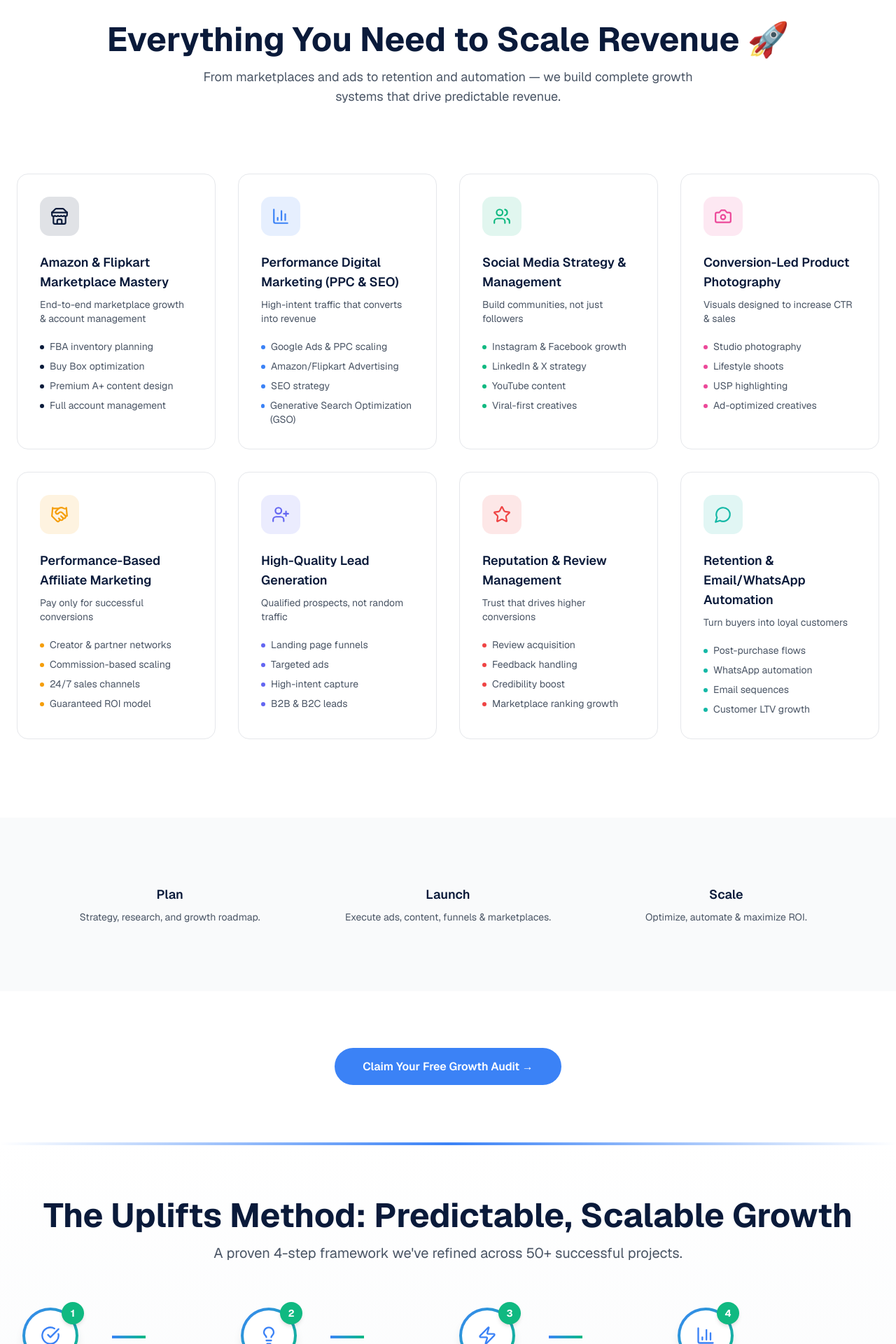
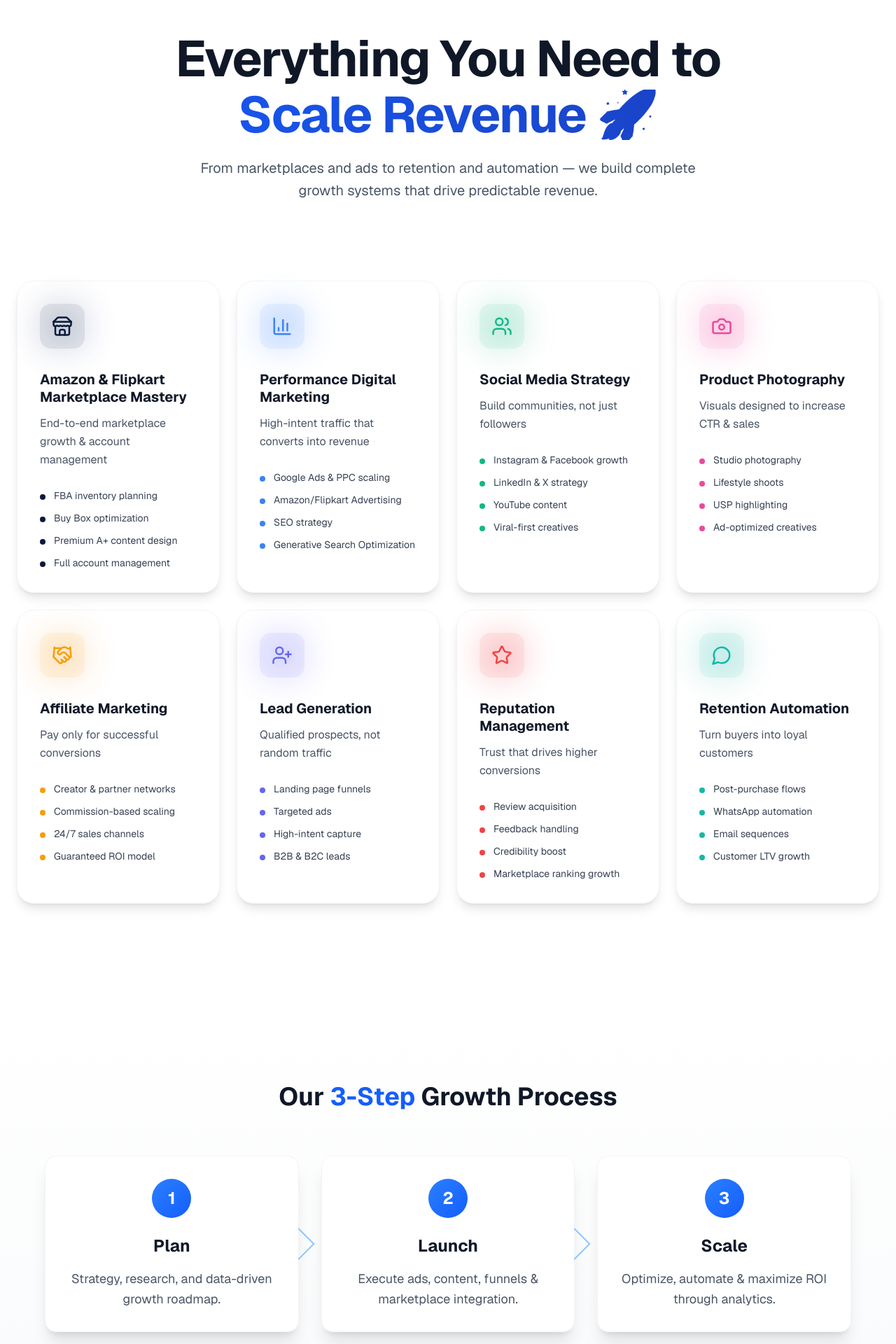
Before and after one commit to harshh1505/uplifts_media, a Next.js app: page / in a window 1280 px wide. Shown: the part 1680-3600 px from the top of the page at 70% size. Built offline with nearby package versions, Linux system fonts and the light colour scheme.

Commit message:
Refactor service titles and enhance animations

```diff
--- a/components/services.tsx
+++ b/components/services.tsx
@@ -9,6 +9,7 @@ import {
   Star,
   MessageCircle,
 } from 'lucide-react';
+import { motion } from 'framer-motion';
 
 const services = [
   {
@@ -22,22 +23,24 @@ const services = [
       'Full account management',
     ],
     color: '#0A1A3A',
+    gradient: 'from-blue-950 to-blue-900',
   },
   {
     icon: BarChart3,
-    title: 'Performance Digital Marketing (PPC & SEO)',
+    title: 'Performance Digital Marketing',
     description: 'High-intent traffic that converts into revenue',
     details: [
       'Google Ads & PPC scaling',
       'Amazon/Flipkart Advertising',
       'SEO strategy',
-      'Generative Search Optimization (GSO)',
+      'Generative Search Optimization',
     ],
     color: '#3B82F6',
+    gradient: 'from-blue-500 to-blue-600',
   },
   {
     icon: Users,
-    title: 'Social Media Strategy & Management',
+    title: 'Social Media Strategy',
     description: 'Build communities, not just followers',
     details: [
       'Instagram & Facebook growth',
@@ -46,10 +49,11 @@ const services = [
       'Viral-first creatives',
     ],
     color: '#10B981',
+    gradient: 'from-emerald-500 to-emerald-600',
   },
   {
     icon: Camera,
-    title: 'Conversion-Led Product Photography',
+    title: 'Product Photography',
     description: 'Visuals designed to increase CTR & sales',
     details: [
       'Studio photography',
@@ -58,10 +62,11 @@ const services = [
       'Ad-optimized creatives',
     ],
     color: '#EC4899',
+    gradient: 'from-pink-500 to-pink-600',
   },
   {
     icon: Handshake,
-    title: 'Performance-Based Affiliate Marketing',
+    title: 'Affiliate Marketing',
     description: 'Pay only for successful conversions',
     details: [
       'Creator & partner networks',
@@ -70,10 +75,11 @@ const services = [
       'Guaranteed ROI model',
     ],
     color: '#F59E0B',
+    gradient: 'from-amber-500 to-amber-600',
   },
   {
     icon: UserPlus,
-    title: 'High-Quality Lead Generation',
+    title: 'Lead Generation',
     description: 'Qualified prospects, not random traffic',
     details: [
       'Landing page funnels',
@@ -82,10 +88,11 @@ const services = [
       'B2B & B2C leads',
     ],
     color: '#6366F1',
+    gradient: 'from-indigo-500 to-indigo-600',
   },
   {
     icon: Star,
-    title: 'Reputation & Review Management',
+    title: 'Reputation Management',
     description: 'Trust that drives higher conversions',
     details: [
       'Review acquisition',
@@ -94,10 +101,11 @@ const services = [
       'Marketplace ranking growth',
     ],
     color: '#EF4444',
+    gradient: 'from-red-500 to-red-600',
   },
   {
     icon: MessageCircle,
-    title: 'Retention & Email/WhatsApp Automation',
+    title: 'Retention Automation',
     description: 'Turn buyers into loyal customers',
     details: [
       'Post-purchase flows',
@@ -106,110 +114,196 @@ const services = [
       'Customer LTV growth',
     ],
     color: '#14B8A6',
+    gradient: 'from-teal-500 to-teal-600',
   },
 ];
 
 export function Services() {
   return (
-    <section id="services" className="bg-white">
+    <section id="services" className="bg-white overflow-hidden">
 
       {/* ================= HERO ================= */}
-      <div className="text-center py-24 px-6">
-        <h2 className="text-4xl md:text-5xl font-bold text-[#0A1A3A] mb-4">
-          Everything You Need to Scale Revenue 🚀
+      <motion.div
+        initial={{ opacity: 0, y: 30 }}
+        whileInView={{ opacity: 1, y: 0 }}
+        transition={{ duration: 0.6 }}
+        viewport={{ once: true }}
+        className="text-center py-28 px-6"
+      >
+        <h2 className="text-5xl md:text-6xl lg:text-7xl font-bold text-gray-900 mb-6 tracking-tight">
+          Everything You Need to
+          <span className="block bg-gradient-to-r from-blue-600 to-blue-800 bg-clip-text text-transparent mt-2">
+            Scale Revenue 🚀
+          </span>
         </h2>
 
-        <p className="text-gray-600 text-lg max-w-3xl mx-auto">
-          From marketplaces and ads to retention and automation —
-          we build complete growth systems that drive predictable revenue.
+        <p className="text-gray-600 text-xl max-w-3xl mx-auto leading-relaxed">
+          From marketplaces and ads to retention and automation — we build complete growth systems that drive predictable revenue.
         </p>
-      </div>
-
+      </motion.div>
 
       {/* ================= GRID ================= */}
-      <div className="max-w-7xl mx-auto px-6 pb-28">
-        <div className="grid grid-cols-1 sm:grid-cols-2 lg:grid-cols-4 gap-8">
-
+      <div className="max-w-7xl mx-auto px-6 pb-32">
+        <div className="grid grid-cols-1 sm:grid-cols-2 lg:grid-cols-4 gap-6">
           {services.map((service, index) => {
             const Icon = service.icon;
 
             return (
+              <motion.div
+                key={index}
+                initial={{ opacity: 0, y: 40 }}
+                whileInView={{ opacity: 1, y: 0 }}
+                transition={{ duration: 0.5, delay: index * 0.1 }}
+                viewport={{ once: true }}
+                whileHover={{
+                  y: -8,
+                  transition: { type: "spring", stiffness: 300 }
+                }}
+                className="group relative"
+              >
+                <div className="absolute inset-0 bg-gradient-to-br from-white to-gray-50 rounded-3xl opacity-0 group-hover:opacity-100 transition-opacity duration-500" />
+
+                <div className="relative bg-white rounded-3xl border border-gray-100 p-8 shadow-lg hover:shadow-2xl transition-all duration-500 group-hover:border-transparent h-full">
+
+                  <div className="relative z-10">
+                    <div className="flex items-center gap-5 mb-8">
+                      <div className="relative">
+                        <div className={`absolute inset-0 bg-gradient-to-br ${service.gradient} opacity-20 blur-xl rounded-xl`} />
                         <div
-                key={index}
-                className="group bg-white rounded-2xl border border-gray-200 p-8 hover:-translate-y-2 hover:shadow-xl transition-all duration-300"
+                          className="relative w-16 h-16 rounded-2xl flex items-center justify-center transition-transform duration-500 group-hover:scale-110"
+                          style={{ backgroundColor: `${service.color}15` }}
                         >
-                <div
-                  className="w-14 h-14 rounded-xl flex items-center justify-center mb-6"
-                  style={{ backgroundColor: `${service.color}20` }}
-                >
-                  <Icon size={26} style={{ color: service.color }} />
+                          <Icon size={30} style={{ color: service.color }} />
+                        </div>
+                      </div>
                     </div>
 
-                <h3 className="text-lg font-semibold text-[#0A1A3A] mb-2">
+                    <h3 className="text-xl font-bold text-gray-900 mb-3 leading-tight group-hover:bg-gradient-to-r group-hover:from-gray-900 group-hover:to-gray-700 group-hover:bg-clip-text group-hover:text-transparent transition-all duration-300">
                       {service.title}
                     </h3>
 
-                <p className="text-sm text-gray-600 mb-5">
+                    <p className="text-gray-600 mb-7 text-base leading-relaxed">
                       {service.description}
                     </p>
 
-                <ul className="space-y-2">
+                    <ul className="space-y-3">
                       {service.details.map((detail, i) => (
-                    <li key={i} className="text-sm text-gray-600 flex gap-2">
+                        <motion.li
+                          key={i}
+                          initial={{ opacity: 0, x: -10 }}
+                          whileInView={{ opacity: 1, x: 0 }}
+                          transition={{ duration: 0.3, delay: i * 0.1 }}
+                          viewport={{ once: true }}
+                          className="text-gray-700 text-sm flex items-start gap-3 group/item"
+                        >
                           <span
-                        className="w-1.5 h-1.5 mt-2 rounded-full"
+                            className="w-2 h-2 mt-2 rounded-full flex-shrink-0 transition-all duration-300 group-hover/item:scale-125"
                             style={{ backgroundColor: service.color }}
                           />
+                          <span className="group-hover/item:translate-x-1 transition-transform duration-300">
                             {detail}
-                    </li>
+                          </span>
+                        </motion.li>
                       ))}
                     </ul>
                   </div>
+
+                  {/* Hover Effect Ring */}
+                  <div className="absolute inset-0 rounded-3xl border-2 border-transparent group-hover:border-gray-100 transition-all duration-500" />
+                </div>
+              </motion.div>
             );
           })}
-
         </div>
       </div>
 
+      {/* ================= PROCESS ================= */}
+      <div className="bg-gradient-to-b from-white to-gray-50 py-32 px-6">
+        <motion.div
+          initial={{ opacity: 0 }}
+          whileInView={{ opacity: 1 }}
+          transition={{ duration: 0.8 }}
+          viewport={{ once: true }}
+          className="max-w-6xl mx-auto"
+        >
+          <h3 className="text-center text-4xl font-bold text-gray-900 mb-16">
+            Our <span className="text-blue-600">3-Step</span> Growth Process
+          </h3>
 
-      {/* ================= PROCESS ================= */}
-      <div className="bg-gray-50 py-24 px-6">
-        <div className="max-w-6xl mx-auto grid md:grid-cols-3 gap-10 text-center">
+          <div className="grid md:grid-cols-3 gap-8">
+            {['Plan', 'Launch', 'Scale'].map((step, index) => (
+              <motion.div
+                key={step}
+                initial={{ opacity: 0, y: 20 }}
+                whileInView={{ opacity: 1, y: 0 }}
+                transition={{ duration: 0.5, delay: index * 0.2 }}
+                viewport={{ once: true }}
+                whileHover={{ scale: 1.05 }}
+                className="relative group"
+              >
+                <div className="bg-white rounded-2xl p-8 shadow-xl hover:shadow-2xl transition-all duration-500 border border-gray-100">
+                  <div className="flex items-center justify-center w-14 h-14 rounded-full bg-gradient-to-br from-blue-500 to-blue-600 text-white text-2xl font-bold mb-6 mx-auto">
+                    {index + 1}
+                  </div>
 
-          <div>
-            <h3 className="font-semibold text-lg mb-2">Plan</h3>
-            <p className="text-gray-600 text-sm">
-              Strategy, research, and growth roadmap.
+                  <h4 className="text-2xl font-bold text-gray-900 text-center mb-4">
+                    {step}
+                  </h4>
+
+                  <p className="text-gray-600 text-center text-lg leading-relaxed">
+                    {index === 0 && 'Strategy, research, and data-driven growth roadmap.'}
+                    {index === 1 && 'Execute ads, content, funnels & marketplace integration.'}
+                    {index === 2 && 'Optimize, automate & maximize ROI through analytics.'}
+                  </p>
+
+                  {/* Animated Arrow for middle step */}
+                  {index < 2 && (
+                    <div className="hidden md:block absolute top-1/2 -right-4 transform -translate-y-1/2">
+                      <div className="w-8 h-8 border-t-2 border-r-2 border-blue-300 transform rotate-45 animate-pulse" />
+                    </div>
+                  )}
+                </div>
+              </motion.div>
+            ))}
+          </div>
+        </motion.div>
+      </div>
+
+      {/* ================= CTA ================= */}
+      <motion.div
+        initial={{ opacity: 0, scale: 0.95 }}
+        whileInView={{ opacity: 1, scale: 1 }}
+        transition={{ duration: 0.6 }}
+        viewport={{ once: true }}
+        className="text-center py-32 px-6 bg-gradient-to-b from-gray-50 to-white"
+      >
+        <div className="max-w-3xl mx-auto">
+          <h3 className="text-4xl font-bold text-gray-900 mb-6">
+            Ready to Transform Your Business?
+          </h3>
+
+          <p className="text-gray-600 text-xl mb-10 max-w-2xl mx-auto">
+            Get a free, comprehensive audit of your current growth strategy with actionable insights.
+          </p>
+
+          <motion.div
+            whileHover={{ scale: 1.05 }}
+            whileTap={{ scale: 0.95 }}
+          >
+            <Link
+              href="/contact"
+              className="inline-flex items-center gap-3 bg-gradient-to-r from-blue-600 to-blue-700 text-white px-12 py-5 rounded-2xl font-semibold text-lg shadow-xl hover:shadow-2xl transition-all duration-300 hover:from-blue-700 hover:to-blue-800"
+            >
+              Claim Your Free Growth Audit
+              <span className="text-xl animate-pulse">→</span>
+            </Link>
+          </motion.div>
+
+          <p className="text-gray-500 text-sm mt-6">
+            No credit card required • 30-minute consultation • Custom action plan
           </p>
         </div>
-
-          <div>
-            <h3 className="font-semibold text-lg mb-2">Launch</h3>
-            <p className="text-gray-600 text-sm">
-              Execute ads, content, funnels & marketplaces.
-            </p>
-          </div>
-
-          <div>
-            <h3 className="font-semibold text-lg mb-2">Scale</h3>
-            <p className="text-gray-600 text-sm">
-              Optimize, automate & maximize ROI.
-            </p>
-          </div>
-
-        </div>
-      </div>
-
-
-      {/* ================= CTA ================= */}
-      <div className="text-center py-24 px-6">
-        <Link
-          href="/contact"
-          className="bg-[#3B82F6] text-white px-10 py-4 rounded-full font-semibold hover:shadow-xl transition"
-        >
-          Claim Your Free Growth Audit →
-        </Link>
-      </div>
+      </motion.div>
     </section>
   );
 }
```
Lines whose indentation alone changed are shown as unchanged.
